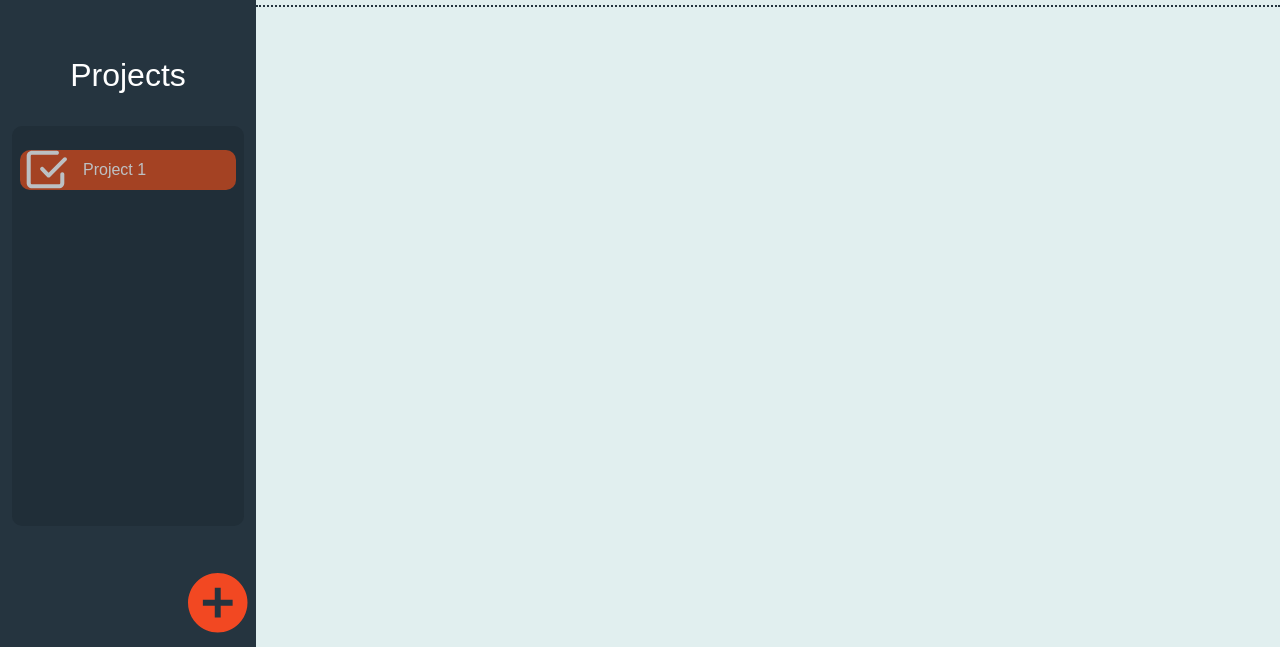
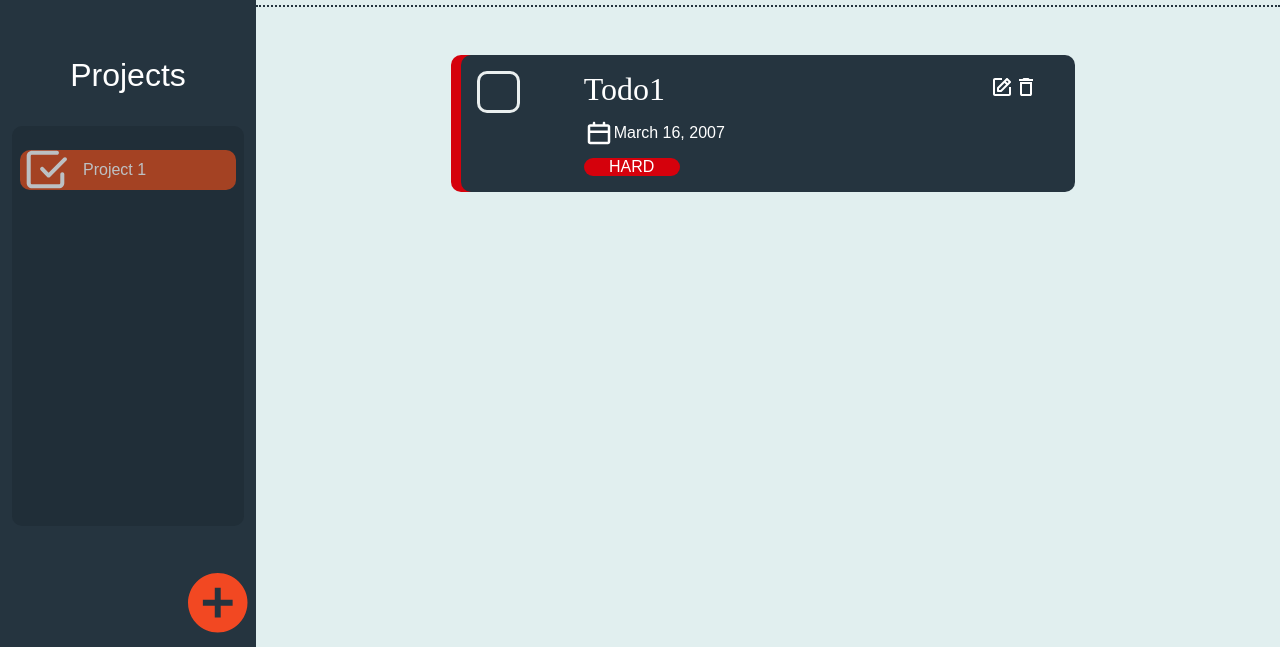
Before and after one commit to Beagle125/Project-To-Do-List, a website built with webpack: page src/template.html in a window 1280 px wide. Shown: the part 153-800 px from the top of the page. Built offline with nearby package versions, Linux system fonts and the light colour scheme; a web font is replaced by a local one.

Commit message:
Add functionality for creating a new task item and appending it to the DOM. Task items are also styled

```diff
--- a/src/domManipulationModule.js
+++ b/src/domManipulationModule.js
@@ -6,6 +6,9 @@ import deleteImg from '../static/delete.svg';
 import editImg from '../static/edit.svg';
 import closeImg from  '../static/remove.svg';
 import saveImg from '../static/save.svg';
+import checkboxImg from '../static/check.svg';
+import uncheckboxImg from '../static/uncheck.svg';
+import calendarImg from '../static/calendar.svg';
 
 const DMMCreateProjectItem = (project, scrollable) => {
     // Create and add the proper attributes to projectItem
@@ -31,6 +34,78 @@ const DMMCreateProjectItem = (project, scrollable) => {
         projectItem.classList.add('selectedProject');
     // Append the newly created project item to the scrollable
     scrollable.appendChild(projectItem);
+};
+
+const DMMCreateTaskItem = (task, dashboardBody) => {
+    // main container
+    const taskItem = document.createElement('div');
+    taskItem.classList.add('taskItem');
+    if (task.marked)
+        taskItem.classList.add('taskMarked');
+
+    // left side which simply a single button
+    const checkBtn = document.createElement('img');
+    checkBtn.className = 'taskItemCheckbox';
+    if (task.marked)
+        checkBtn.src = checkboxImg;
+    else
+        checkBtn.src = uncheckboxImg;
+
+    // Middle of the task item
+    const title = document.createElement('p');
+    title.className = 'taskItemHeader';
+    title.textContent = task.title;
+
+    const dateText = document.createElement('p');
+    dateText.className = 'taskItemDate';
+    dateText.textContent = task.due;
+    const dateImg = document.createElement('img');
+    dateImg.src = calendarImg;
+    const date = document.createElement('div');
+    date.appendChild(dateImg);
+    date.appendChild(dateText);
+
+    const priority = document.createElement('div');
+    if (task.priority === 0){
+        priority.className = 'taskEasy';
+        priority.textContent = 'EASY';
+        taskItem.classList.add('taskItemEasy');
+    }
+    else if (task.priority === 1){
+        priority.className = 'taskMedium';
+        priority.textContent = 'MEDIUM';
+        taskItem.classList.add('taskItemMedium');
+    }
+    else{
+        priority.className = 'taskHard';
+        priority.textContent = 'HARD';
+        taskItem.classList.add('taskItemHard');
+    }
+
+
+    const middleContent = document.createElement('div');
+    middleContent.appendChild(title);
+    middleContent.appendChild(date);
+    middleContent.appendChild(priority);
+
+    // right side of task item
+    const buttonDiv = document.createElement('div');
+    const editBtn = document.createElement('img');
+    editBtn.src = editImg;
+    editBtn.className = 'editBtn';
+    const deleteBtn = document.createElement('img');
+    deleteBtn.src = deleteImg;
+    deleteBtn.className = 'deleteBtn';
+    buttonDiv.appendChild(editBtn);
+    buttonDiv.appendChild(deleteBtn);
+
+    // append everything
+    taskItem.appendChild(checkBtn);
+    taskItem.appendChild(middleContent);
+    taskItem.appendChild(buttonDiv);
+
+    dashboardBody.appendChild(taskItem);
+
 };
 
 const DMMCreateSideBar = (mainContainer, storage) => {
@@ -289,6 +364,18 @@ const DMMDeleteProject = (storage, projectItem) => {
 };
 
 const DMMPopulateDashboard = (storage, selectedProjectId, dashboardContainer) => {
+    // Remove exsiting child nodes
+    dashboardContainer.replaceChildren();
+
+    // Create the header
+    DMMDashboardHeader(storage, selectedProjectId, dashboardContainer);
+
+    // Create the body
+    DMMDashboardBody(storage, selectedProjectId, dashboardContainer);
+};
+
+const DMMDashboardHeader = (storage, selectedProjectId, dashboardContainer) => {
+    // Declare variables
     const dashboardHeader = document.createElement('div');
     const dashboardBody = document.createElement('div');
     const dashboardHeaderLeft = document.createElement('div');
@@ -298,7 +385,7 @@ const DMMPopulateDashboard = (storage, selectedProjectId, dashboardContainer) =>
     const dashboardTotal = document.createElement('p');
     const addBtn = document.createElement('button');
 
-    dashboardContainer.replaceChildren();
+
     // Find the project of interest
     let selectedProject = storage.find(project => project.id === selectedProjectId);
     let total = selectedProject.todos.length;
@@ -328,9 +415,22 @@ const DMMPopulateDashboard = (storage, selectedProjectId, dashboardContainer) =>
     dashboardHeader.appendChild(addBtn);
 
     dashboardContainer.appendChild(dashboardHeader);
+};
+
+const DMMDashboardBody = (storage, selectedProjectId, dashboardContainer) => {
+    // Declare variables
+    const project = storage.find(projectItem => projectItem.id === selectedProjectId);
+    const taskArray = project.todos;
+    const dashboardBody = document.createElement('div');
+    dashboardBody.className = 'dashboardBody';
+
+    taskArray.forEach((task) => {
+        DMMCreateTaskItem(task, dashboardBody);
+    });
+
+    dashboardContainer.appendChild(dashboardBody);
 
 };
-
 export{
     DMMCreateProjectItem,
     DMMCreateSideBar,
--- a/src/index.js
+++ b/src/index.js
@@ -31,6 +31,7 @@ import * as myModules from './myModules.js';
     // Start of the website
     setUp();
 
+    localStorage.clear();
     // event detections
     myModules.EHMDetectEvent(mainContainer, storage);
 })();
--- a/src/localStorageModule.js
+++ b/src/localStorageModule.js
@@ -30,7 +30,7 @@ const LSMCheckStorage = (storage) => {
         let defaultProject1 = LSMCreateProject('Project 1');
         LSMAddNewProject(defaultData, defaultProject1);
         // Add task 1
-        let task1 = LSMCreateTask('Todo1', 'My very first todo', 'March 16, 2007', 'High', false); //date formatting and priority is not yet applied here
+        let task1 = LSMCreateTask('Todo1', 'My very first todo', 'March 16, 2007', 2, false); //date formatting and priority is not yet applied here
         let projectId = defaultData[0].id;
         LSMAddNewTask(defaultData, projectId, task1);
     }
--- a/src/styles.css
+++ b/src/styles.css
@@ -328,3 +328,79 @@ dialog form{
   border: 2px dotted var(--mainOrange);
   color: var(--mainOrange);
 }
+
+/*dashboard body styles*/
+.dashboardBody{
+  align-items: center;
+  display: flex;
+  flex-direction: column;
+  justify-content: flex-start;
+  padding-top: 3rem;
+}
+
+/*Task item styles*/
+.taskItem{
+  background-color: var(--baseBlack);
+  border-radius: 10px;
+  color: white;
+  display: grid;
+  font-family: var(--bodyFont);
+  font-size: var(--bodyFont);
+  grid-template-columns: 1fr 3fr 1fr;
+  padding: 1rem 0 1rem 0;
+  width: 60%;
+}
+
+.taskItemEasy{
+  box-shadow: var(--baseRed) -10px 0px;
+}
+
+.taskItemMedium{
+  box-shadow: var(--baseYellow) -10px 0px;
+}
+
+.taskItemHard{
+  box-shadow: var(--baseRed) -10px 0px;
+}
+
+.taskItemCheckbox{
+  margin-left: 1rem;
+}
+
+.taskItemHeader{
+  margin: 0 0 0 0;
+  font-family: var(--headerFont);
+  font-size: var(--headerSize);
+}
+
+.taskItem div div:first-of-type{ /*this is the date*/
+  display: flex;
+}
+
+.taskItem div div:last-of-type{ /*This is the priority*/
+  border-radius: 10px;
+  box-sizing: border-box;
+  width: 6rem;
+  text-align: center;
+}
+
+.taskEasy{
+  background-color: var(--baseGreen);
+}
+
+.taskMedium{
+  background-color: var(--baseYellow);
+}
+
+.taskHard{
+  background-color: var(--baseRed);
+}
+
+.taskItem>div:last-of-type{
+  align-items: center;
+  display: flex;
+  height: 30%;
+  justify-content: center;
+  justify-self: center;
+  width: 30%;
+}
```
Also changed, not shown: static/calendar.svg (added), static/check.svg (added), static/uncheck.svg (added).
